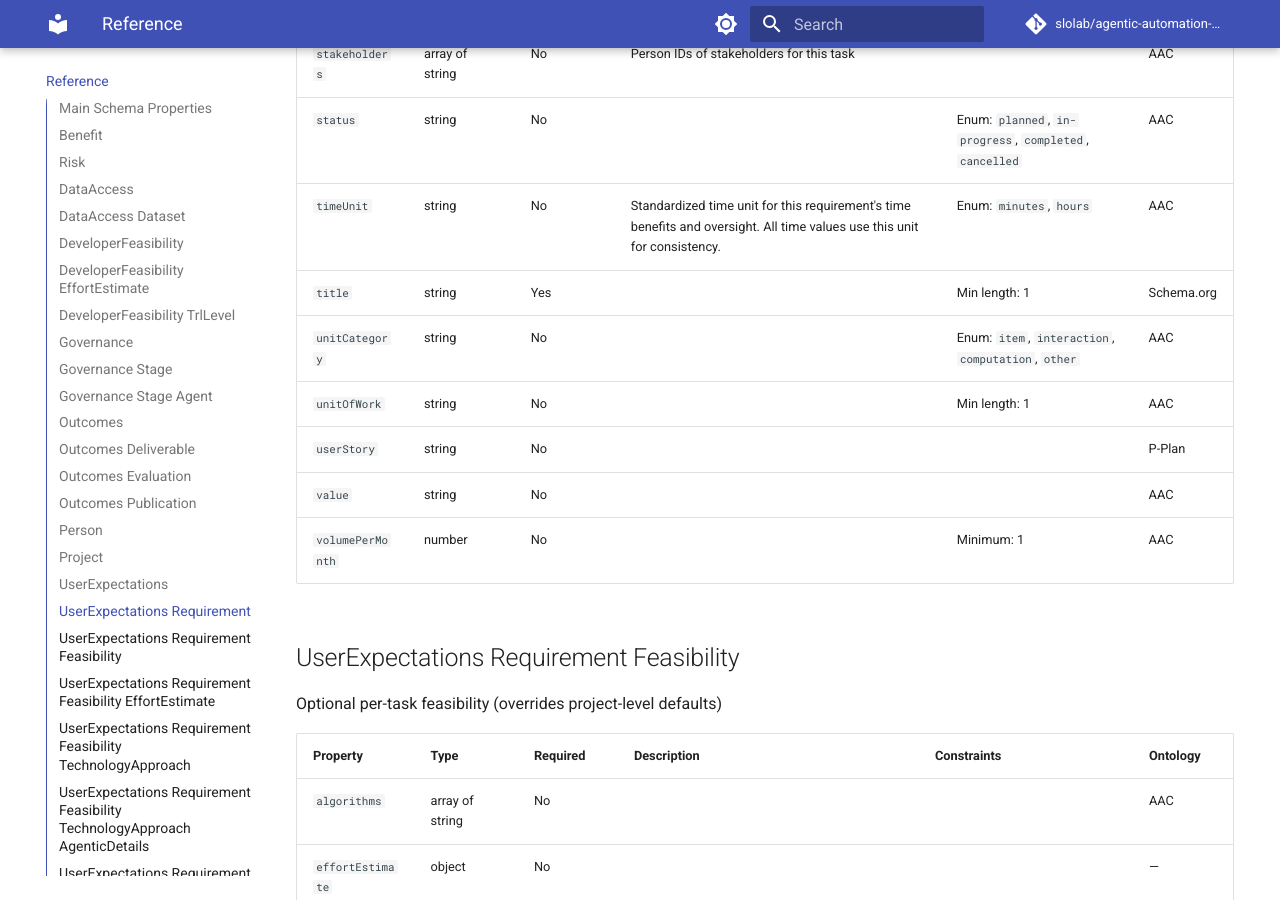
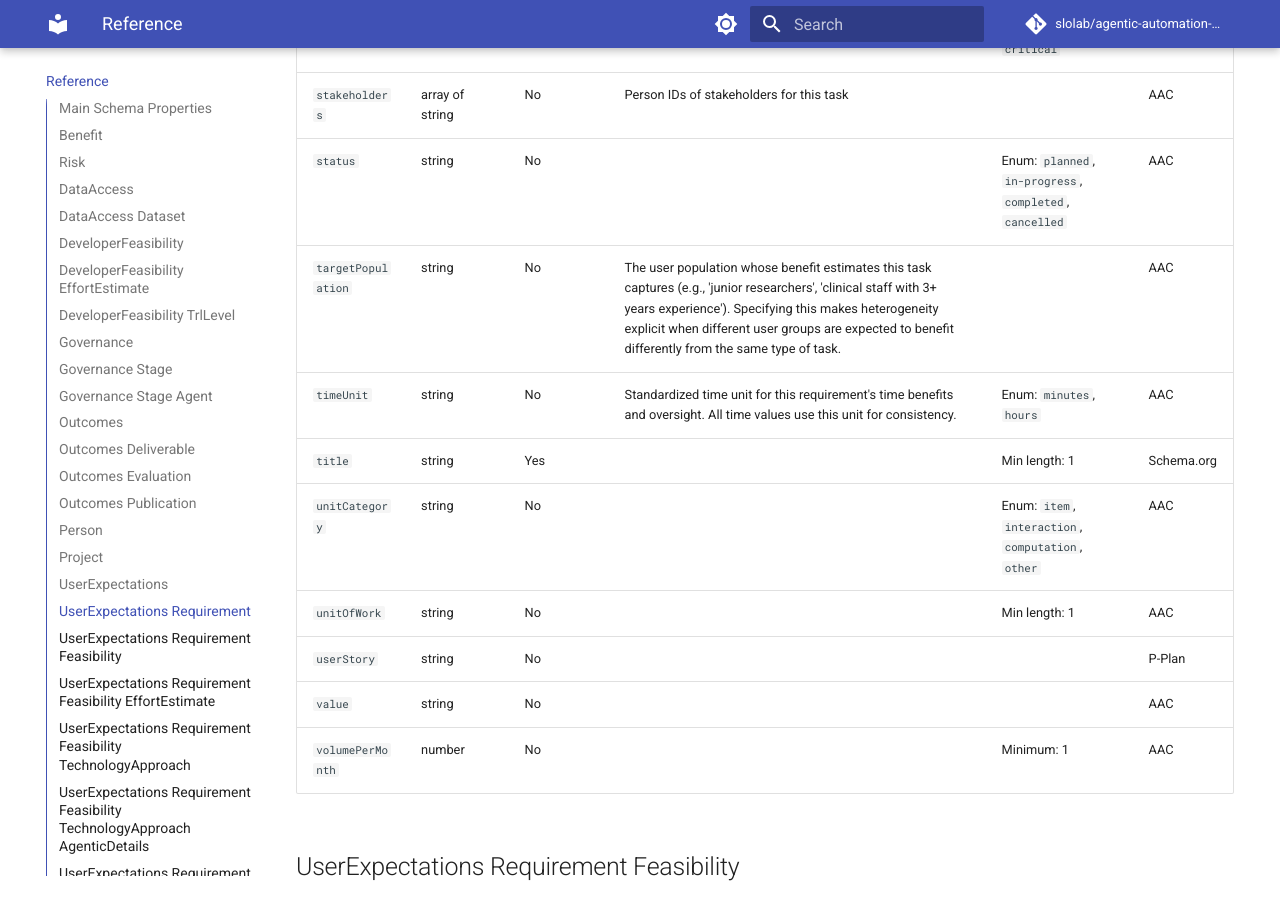
Before and after one commit to slolab/agentic-automation-canvas, an MkDocs documentation site: the page built from docs/reference/index.md, in a window 1280 px wide and 900 px high, scrolled down 9960 px. Built offline with MkDocs 1.6.1 and Material for MkDocs 9.7.7, drawn with Linux system fonts in a browser that asks for light colours; comment, search, counter and statistics services are not loaded.

Commit message:
update schema reference

```diff
--- a/docs/reference/index.md
+++ b/docs/reference/index.md
@@ -225,6 +225,7 @@
 | `priority` | string | No |  | Enum: `low`, `medium`, `high`, `critical` | AAC |
 | `stakeholders` | array of string | No | Person IDs of stakeholders for this task |  | AAC |
 | `status` | string | No |  | Enum: `planned`, `in-progress`, `completed`, `cancelled` | AAC |
+| `targetPopulation` | string | No | The user population whose benefit estimates this task captures (e.g., 'junior researchers', 'clinical staff with 3+ years experience'). Specifying this makes heterogeneity explicit when different user groups are expected to benefit differently from the same type of task. |  | AAC |
 | `timeUnit` | string | No | Standardized time unit for this requirement's time benefits and oversight. All time values use this unit for consistency. | Enum: `minutes`, `hours` | AAC |
 | `title` | string | Yes |  | Min length: 1 | Schema.org |
 | `unitCategory` | string | No |  | Enum: `item`, `interaction`, `computation`, `other` | AAC |
```
